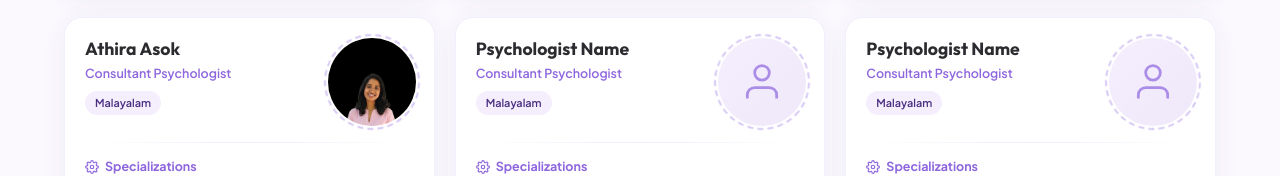
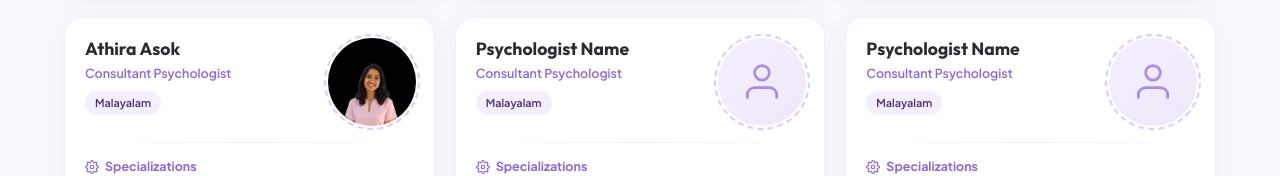
Before and after one commit to Aflah610/mindlap, a plain HTML site: page index.html in a window 1280 px wide. Shown: the part 1165-1341 px from the top of the page. Drawn offline with Linux system fonts and the light colour scheme.

Commit message:
Fix: center avatar image face in circular crop (object-position 35%)

```diff
--- a/index.css
+++ b/index.css
@@ -909,7 +909,7 @@ section {
     height: 88px;
     border-radius: 50%;
     object-fit: cover;
-    object-position: center top;
+    object-position: center 35%;
     display: block;
 }
 
```
